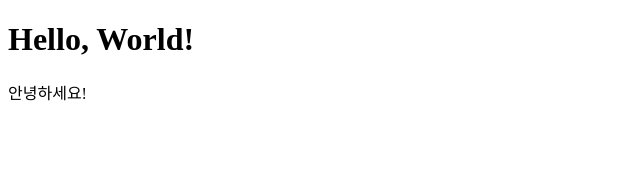
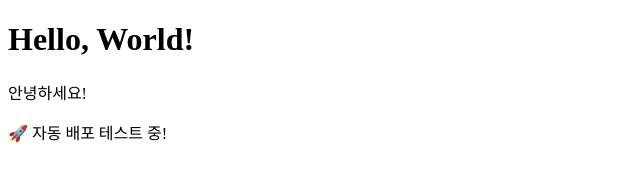
Before and after one commit to fantastrick2026/test, a plain HTML site: page index.html in a window 1280 px wide. Shown: the whole page, without its empty margins (0-640 px from the left). Drawn offline with Linux system fonts and the light colour scheme.

Commit message:
Test auto deploy with new line
Co-Authored-By: Claude Opus 4.7 (1M context) <noreply@anthropic.com>

```diff
--- a/index.html
+++ b/index.html
@@ -7,5 +7,6 @@
 <body>
     <h1>Hello, World!</h1>
     <p>안녕하세요!</p>
+    <p>🚀 자동 배포 테스트 중!</p>
 </body>
 </html>
```
